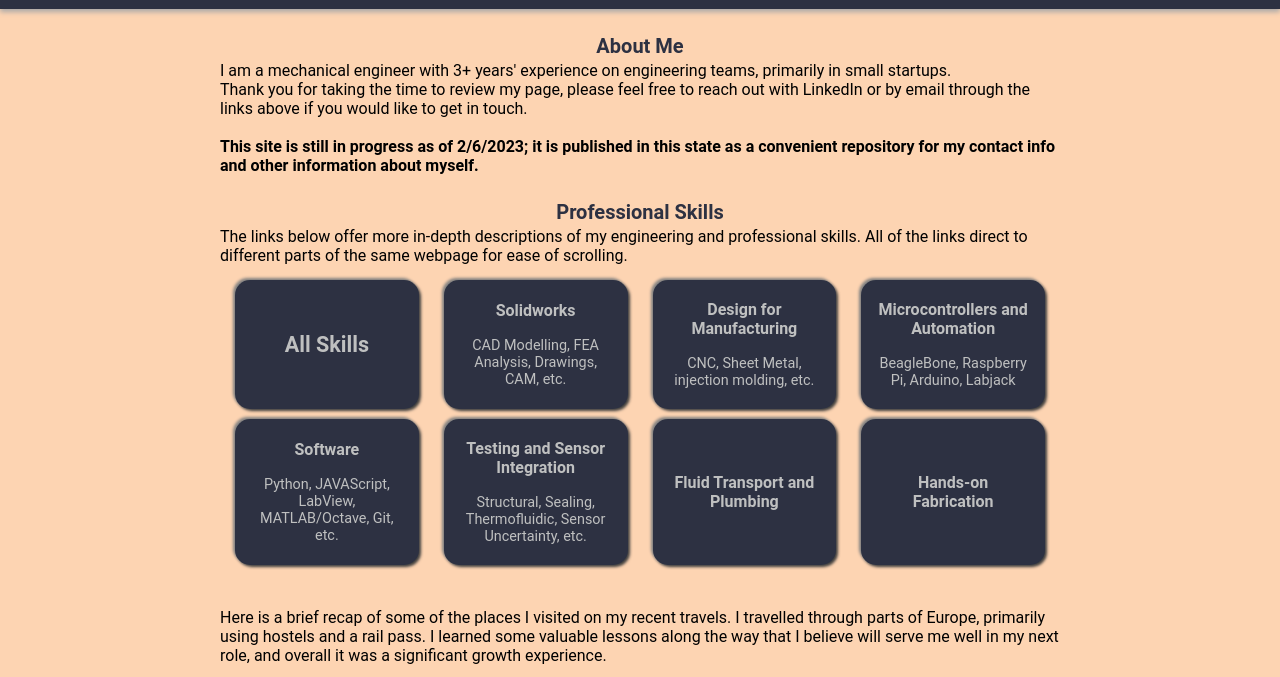
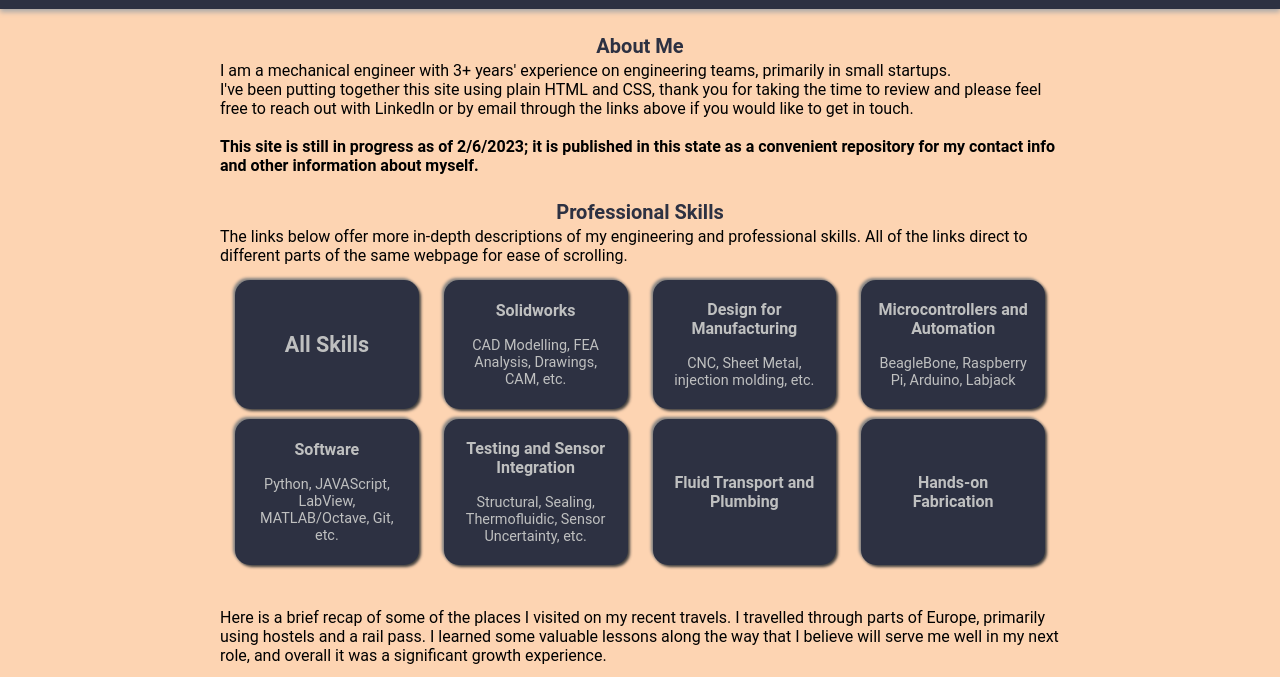
Before and after one commit to davidlate/portfolio, a plain HTML site: page index.html in a window 1280 px wide. Shown: the part 108-785 px from the top of the page. Drawn offline with Linux system fonts and the light colour scheme.

Commit message:
Changed intro text

```diff
--- a/index.html
+++ b/index.html
@@ -33,7 +33,7 @@
             <h3>About Me</h3>
             <p>
                 I am a mechanical engineer with 3+ years' experience on engineering teams, primarily in small startups. <br>
-                Thank you for taking the time to review my page, please feel free to reach out with LinkedIn or by email through the links above if you would like to
+                I've been putting together this site using plain HTML and CSS, thank you for taking the time to review and please feel free to reach out with LinkedIn or by email through the links above if you would like to
                 get in touch.
                 <br><br><strong>This site is still in progress as of 2/6/2023; it is published in this state as a convenient repository for my contact info and other information about myself.</strong>
             </p>
```
